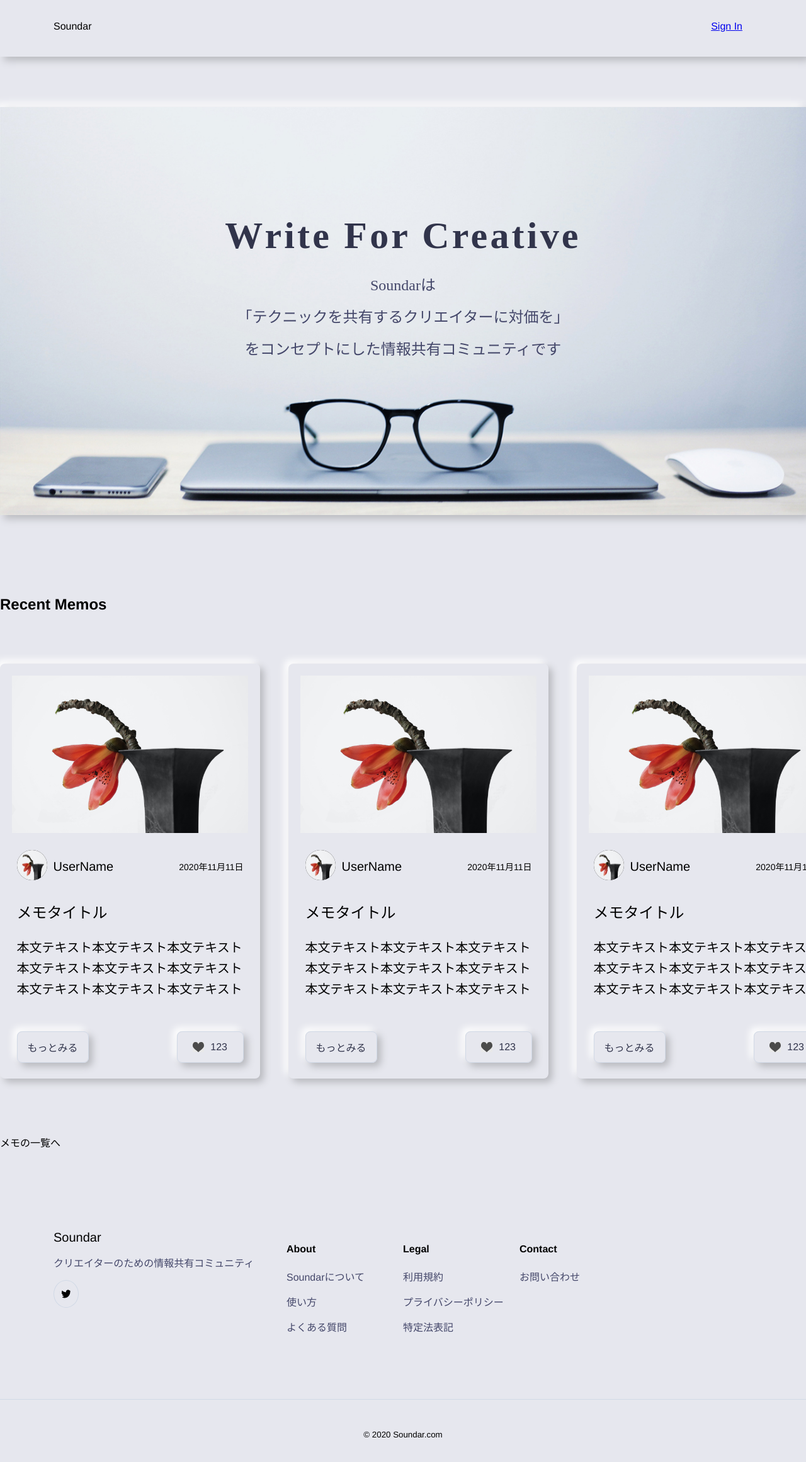
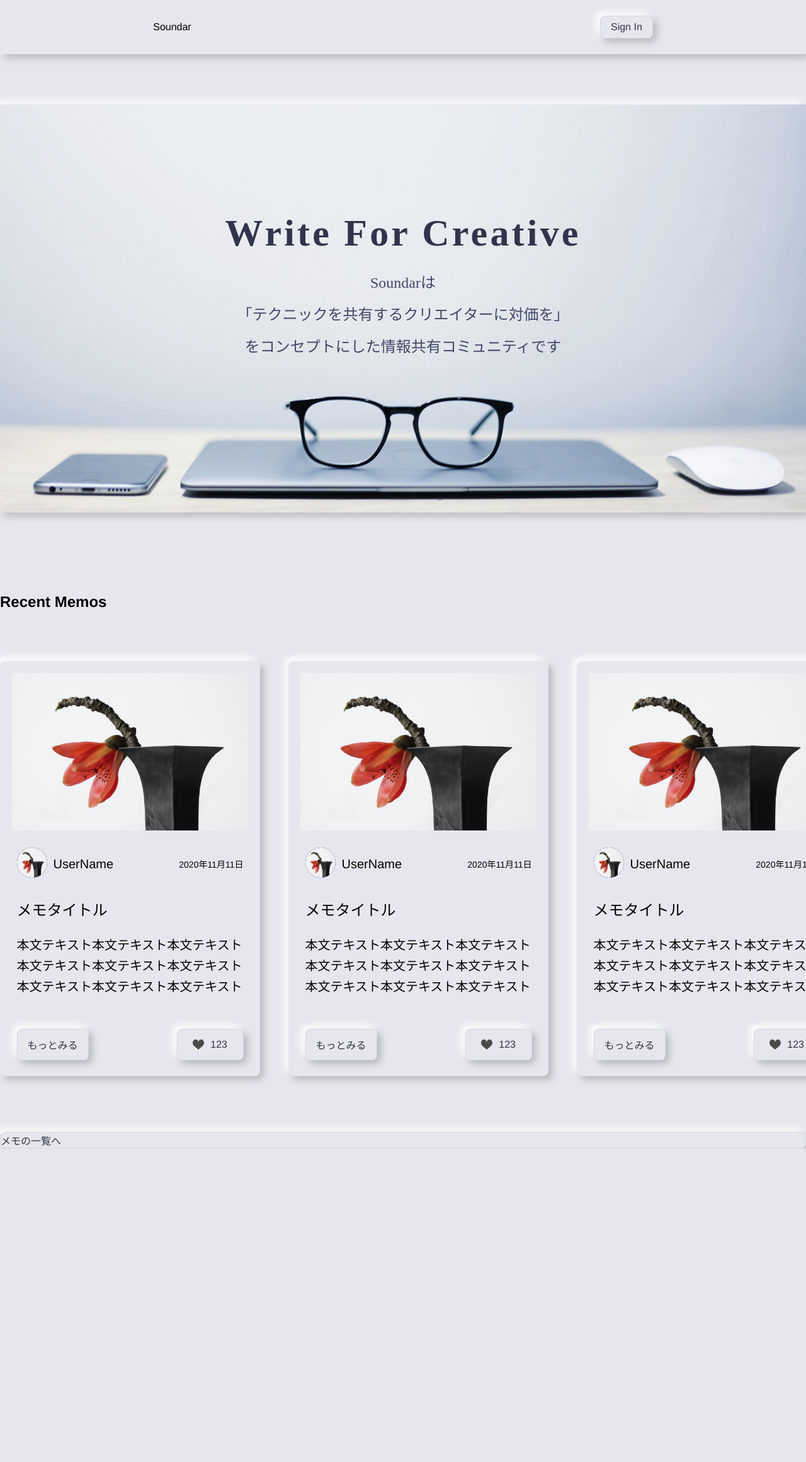
Before and after one commit to camp-team/Soundar, an Angular app: page / in a window 1280 px wide. Shown: the top 2322 px of the page at 63% size. After the commit the page ends 1824 px from the top, so only its background shows below. Built offline with nearby package versions, Linux system fonts and the light colour scheme.

Commit message:
途中 #163

```diff
--- a/src/app/app.component.html
+++ b/src/app/app.component.html
@@ -1,13 +1,16 @@
 <header>
-  <div class="navigation">
-    Soundar
-    <a href="#" class="button">Sign In</a>
+  <div class="header-navigation">
+    <p>Soundar</p>
+    <a href="#" class="button button--small">Sign In</a>
   </div>
 </header>
 
 <router-outlet></router-outlet>
 
-<!-- Footerカラム -->
+<footer>
+
+</footer>
+<!-- Footerカラム
 <div class="footer">
 
   <div class="footer-container">
@@ -36,5 +39,5 @@
   </div>
 </div>
 
-<!-- コピーライト -->
-<small>&copy; 2020 Soundar.com</small>
+< コピーライト
+<small>&copy; 2020 Soundar.com</small> -->
--- a/src/app/app.component.scss
+++ b/src/app/app.component.scss
@@ -1,68 +1,79 @@
-/*
-  headerに関するCSS
- */
 header {
   width: 100%;
-  height: 90px;
   box-shadow: 6px 6px 12px #b8b9be, -6px -6px 12px #ffffff;
 }
-.navigation {
-  display: flex;
-  justify-content: space-between;
-  align-items: center;
-  max-width: 1110px;
-  margin: 0 auto;
-  padding: 25px 0;
-}
-a {
-  padding: 8px 16px;
+.header-navigation {
+display: flex;
+justify-content: space-between;
+align-items: center;
+width: 62%;
+padding: 25px 0;
+margin: 0 auto;
 }
 
-/*
-  footerに関するCSS
- */
-.footer {
-  width: 100%;
-  height: 220px;
-  margin-top: 128px;
-  margin-bottom: 48px;
-}
 
-.footer-container {
+// /*
+//   headerに関するCSS
+//  */
+// header {
+//   width: 100%;
+//   height: 90px;
+//   box-shadow: 6px 6px 12px #b8b9be, -6px -6px 12px #ffffff;
+// }
+// .navigation {
+//   max-width: 1110px;
+//   margin: 0 auto;
+//   padding: 25px 0;
+// }
+// a {
+//   padding: 8px 16px;
+// }
 
-  max-width: 1110px;
-  margin: 0 auto;
-  display: grid;
-  grid-template-rows: 100px;
-  grid-template-columns: repeat(6, 1fr);
-}
-.logo-column {
-  font-size: 20px;
-  height: 158px;
-  grid-column: 1/3;
-}
-.footer-column-title {
-  font-weight: bold;
-}
+// /*
+//   footerに関するCSS
+//  */
+// .footer {
+//   width: 100%;
+//   height: 220px;
+//   margin-top: 128px;
+//   margin-bottom: 48px;
+// }
 
-.contact-column {
-  height: 158px;
-  grid-column: 5/7;
-}
-p {
-  color: #44476a;
-  font-size: 16px;
-}
-.small-social {
-  height: 16px;
-  color: #31344b;
-  padding: 13px 11px;
-  border: 1px solid #d1d9e6;
-  border-radius: 50%;
-}
-small {
-  text-align: center;
-  display: block;
-  padding: 48px 0;
-  border-top: 1px solid #d1d9e6;
-}
+// .footer-container {
+
+//   max-width: 1110px;
+//   margin: 0 auto;
+//   display: grid;
+//   grid-template-rows: 100px;
+//   grid-template-columns: repeat(6, 1fr);
+// }
+// .logo-column {
+//   font-size: 20px;
+//   height: 158px;
+//   grid-column: 1/3;
+// }
+// .footer-column-title {
+//   font-weight: bold;
+// }
+
+// .contact-column {
+//   height: 158px;
+//   grid-column: 5/7;
+// }
+// p {
+//   color: #44476a;
+//   font-size: 16px;
+// }
+// .small-social {
+//   height: 16px;
+//   color: #31344b;
+//   padding: 13px 11px;
+//   border: 1px solid #d1d9e6;
+//   border-radius: 50%;
+// }
+// small {
+//   text-align: center;
+//   display: block;
+//   padding: 48px 0;
+//   border-top: 1px solid #d1d9e6;
+// }
--- a/src/index.html
+++ b/src/index.html
@@ -1,5 +1,5 @@
 <!DOCTYPE html>
-<html lang="en">
+<html lang="jp">
   <head>
     <meta charset="utf-8" />
     <title>Soundar</title>
--- a/src/styles.scss
+++ b/src/styles.scss
@@ -11,11 +11,30 @@ body {
 
   background-color: #e6e7ee;
 }
+
+a {
+  text-decoration: none;
+  // color: #31344b;
+}
+p {
+  margin: 0;
+}
+
+// ボタンに関するスタイル
+.button {
+  color: #31344b;
+  border-radius: 8px;
+  border: 1px solid #d1d9e6;
+  box-shadow: 6px 6px 12px #b8b9be, -6px -6px 12px #ffffff;
+  &--small {
+    padding: 8px 16px;
+  }
+}
+.button:hover {
+  box-shadow: inset 6px 6px 12px #b8b9be, inset -6px -6px 12px #ffffff;
+}
 // .button {
-//   background: #e6e7ee;
-//   border-radius: 8px;
-//   border: 1px solid #d1d9e6;
-//   box-shadow: 6px 6px 12px #b8b9be, -6px -6px 12px #ffffff;
+//
 //   &--to-list {
 //     position: relative;
 //     min-width: 180px;
@@ -34,13 +53,8 @@ body {
 //     margin: 0;
 //   }
 // }
-// .button:hover {
-//   box-shadow: inset 6px 6px 12px #b8b9be, inset -6px -6px 12px #ffffff;
-// }
-// a {
-//   text-decoration: none;
-//   color: #31344b;
-// }
+
+
 // h2 {
 //   margin: 0;
 //   color: #31344b;
```
